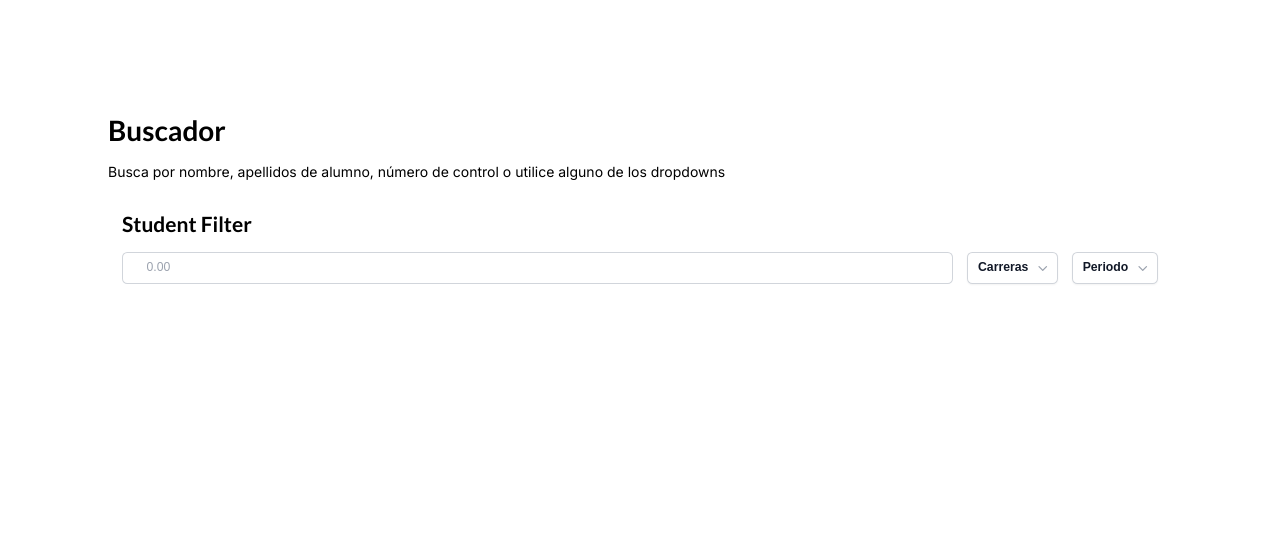
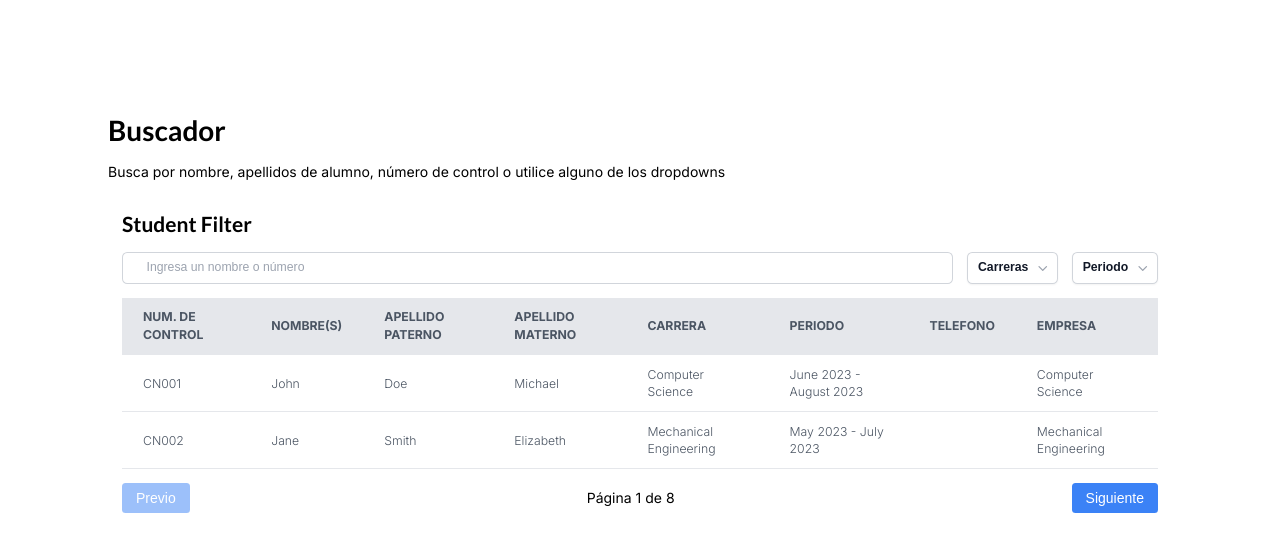
Before and after one commit to luisSilvaEs/system-for-managing-professional-internship-applications, a Next.js app: page /private/queries in a window 1280 px wide. Shown: the top 552 px of the page. Built offline with nearby package versions, Linux system fonts and the light colour scheme.

Commit message:
Create Table component

```diff
--- a/app/components/filter/Filter.tsx
+++ b/app/components/filter/Filter.tsx
@@ -3,167 +3,165 @@
 import { getDropdownItems } from "./utilities";
 import { useState, useEffect } from "react";
 import Select from "../select/Select";
+import Table from "../table/Table";
 
 const studentsMock = [
   {
-    givenName: "John",
-    middleName: "Michael",
-    lastName: "Doe",
-    controlNumber: "CN001",
-    career: "Computer Science",
-    address: "123 Elm St, Springfield",
-    internshipPeriod: "June 2023 - August 2023",
-    internshipCompanyName: "Computer Science",
+    nombre: "John",
+    apellidoMaterno: "Michael",
+    apellidoPaterno: "Doe",
+    numeroControl: "CN001",
+    carreraResidente: "Computer Science",
+    calleResidente: "123 Elm St, Springfield",
+    periodo: "June 2023 - August 2023",
+    nombreEmpresa: "Computer Science",
   },
   {
-    givenName: "Jane",
-    middleName: "Elizabeth",
-    lastName: "Smith",
-    controlNumber: "CN002",
-    career: "Mechanical Engineering",
-    address: "456 Oak St, Metropolis",
-    internshipPeriod: "May 2023 - July 2023",
-    internshipCompanyName: "Mechanical Engineering",
+    nombre: "Jane",
+    apellidoMaterno: "Elizabeth",
+    apellidoPaterno: "Smith",
+    numeroControl: "CN002",
+    carreraResidente: "Mechanical Engineering",
+    calleResidente: "456 Oak St, Metropolis",
+    periodo: "May 2023 - July 2023",
+    nombreEmpresa: "Mechanical Engineering",
   },
   {
-    givenName: "Alex",
-    middleName: "James",
-    lastName: "Brown",
-    controlNumber: "CN003",
-    career: "Electrical Engineering",
-    address: "789 Pine St, Gotham",
-    internshipPeriod: "July 2023 - September 2023",
-    internshipCompanyName: "Electrical Engineering",
+    nombre: "Alex",
+    apellidoMaterno: "James",
+    apellidoPaterno: "Brown",
+    numeroControl: "CN003",
+    carreraResidente: "Electrical Engineering",
+    calleResidente: "789 Pine St, Gotham",
+    periodo: "July 2023 - September 2023",
+    nombreEmpresa: "Electrical Engineering",
   },
   {
-    givenName: "Emily",
-    middleName: "Grace",
-    lastName: "Davis",
-    controlNumber: "CN004",
-    career: "Civil Engineering",
-    address: "321 Maple St, Star City",
-    internshipPeriod: "June 2023 - August 2023",
-    internshipCompanyName: "Civil Engineering",
+    nombre: "Emily",
+    apellidoMaterno: "Grace",
+    apellidoPaterno: "Davis",
+    numeroControl: "CN004",
+    carreraResidente: "Civil Engineering",
+    calleResidente: "321 Maple St, Star City",
+    periodo: "June 2023 - August 2023",
+    nombreEmpresa: "Civil Engineering",
   },
   {
-    givenName: "Chris",
-    middleName: "John",
-    lastName: "Miller",
-    controlNumber: "CN005",
-    career: "Software Engineering",
-    address: "654 Cedar St, Central City",
-    internshipPeriod: "May 2023 - July 2023",
-    internshipCompanyName: "Software Engineering",
+    nombre: "Chris",
+    apellidoMaterno: "John",
+    apellidoPaterno: "Miller",
+    numeroControl: "CN005",
+    carreraResidente: "Software Engineering",
+    calleResidente: "654 Cedar St, Central City",
+    periodo: "May 2023 - July 2023",
+    nombreEmpresa: "Software Engineering",
   },
   {
-    givenName: "Sarah",
-    middleName: "Louise",
-    lastName: "Garcia",
-    controlNumber: "CN006",
-    career: "Industrial Design",
-    address: "987 Birch St, Coast City",
-    internshipPeriod: "July 2023 - September 2023",
-    internshipCompanyName: "Industrial Design",
+    nombre: "Sarah",
+    apellidoMaterno: "Louise",
+    apellidoPaterno: "Garcia",
+    numeroControl: "CN006",
+    carreraResidente: "Industrial Design",
+    calleResidente: "987 Birch St, Coast City",
+    periodo: "July 2023 - September 2023",
+    nombreEmpresa: "Industrial Design",
   },
   {
-    givenName: "David",
-    middleName: "Andrew",
-    lastName: "Martinez",
-    controlNumber: "CN007",
-    career: "Chemical Engineering",
-    address: "246 Willow St, Keystone",
-    internshipPeriod: "June 2023 - August 2023",
-    internshipCompanyName: "Chemical Engineering",
+    nombre: "David",
+    apellidoMaterno: "Andrew",
+    apellidoPaterno: "Martinez",
+    numeroControl: "CN007",
+    carreraResidente: "Chemical Engineering",
+    calleResidente: "246 Willow St, Keystone",
+    periodo: "June 2023 - August 2023",
+    nombreEmpresa: "Chemical Engineering",
   },
   {
-    givenName: "Laura",
-    middleName: "Marie",
-    lastName: "Rodriguez",
-    controlNumber: "CN008",
-    career: "Architecture",
-    address: "135 Redwood St, Fawcett City",
-    internshipPeriod: "May 2023 - July 2023",
-    internshipCompanyName: "Architecture",
+    nombre: "Laura",
+    apellidoMaterno: "Marie",
+    apellidoPaterno: "Rodriguez",
+    numeroControl: "CN008",
+    carreraResidente: "Architecture",
+    calleResidente: "135 Redwood St, Fawcett City",
+    periodo: "May 2023 - July 2023",
+    nombreEmpresa: "Architecture",
   },
   {
-    givenName: "Michael",
-    middleName: "Paul",
-    lastName: "Hernandez",
-    controlNumber: "CN009",
-    career: "Graphic Design",
-    address: "753 Fir St, Midway City",
-    internshipPeriod: "July 2023 - September 2023",
-    internshipCompanyName: "Graphic Design",
+    nombre: "Michael",
+    apellidoMaterno: "Paul",
+    apellidoPaterno: "Hernandez",
+    numeroControl: "CN009",
+    carreraResidente: "Graphic Design",
+    calleResidente: "753 Fir St, Midway City",
+    periodo: "July 2023 - September 2023",
+    nombreEmpresa: "Graphic Design",
   },
   {
-    givenName: "Sophia",
-    middleName: "Ann",
-    lastName: "Wilson",
-    controlNumber: "CN010",
-    career: "Biomedical Engineering",
-    address: "852 Spruce St, Hub City",
-    internshipPeriod: "June 2023 - August 2023",
-    internshipCompanyName: "Biomedical Engineering",
+    nombre: "Sophia",
+    apellidoMaterno: "Ann",
+    apellidoPaterno: "Wilson",
+    numeroControl: "CN010",
+    carreraResidente: "Biomedical Engineering",
+    calleResidente: "852 Spruce St, Hub City",
+    periodo: "June 2023 - August 2023",
+    nombreEmpresa: "Biomedical Engineering",
   },
   {
-    givenName: "Daniel",
-    middleName: "Joseph",
-    lastName: "Lopez",
-    controlNumber: "CN011",
-    career: "Data Science",
-    address: "159 Hickory St, Blüdhaven",
-    internshipPeriod: "May 2023 - July 2023",
-    internshipCompanyName: "Data Science",
+    nombre: "Daniel",
+    apellidoMaterno: "Joseph",
+    apellidoPaterno: "Lopez",
+    numeroControl: "CN011",
+    carreraResidente: "Data Science",
+    calleResidente: "159 Hickory St, Blüdhaven",
+    periodo: "May 2023 - July 2023",
+    nombreEmpresa: "Data Science",
   },
   {
-    givenName: "Olivia",
-    middleName: "Rose",
-    lastName: "Gonzalez",
-    controlNumber: "CN012",
-    career: "Environmental Science",
-    address: "357 Chestnut St, River City",
-    internshipPeriod: "July 2023 - September 2023",
-    internshipCompanyName: "Environmental Science",
+    nombre: "Olivia",
+    apellidoMaterno: "Rose",
+    apellidoPaterno: "Gonzalez",
+    numeroControl: "CN012",
+    carreraResidente: "Environmental Science",
+    calleResidente: "357 Chestnut St, River City",
+    periodo: "July 2023 - September 2023",
+    nombreEmpresa: "Environmental Science",
   },
   {
-    givenName: "James",
-    middleName: "Edward",
-    lastName: "Perez",
-    controlNumber: "CN013",
-    career: "Physics",
-    address: "951 Walnut St, Opal City",
-    internshipPeriod: "June 2023 - August 2023",
-    internshipCompanyName: "Physics",
+    nombre: "James",
+    apellidoMaterno: "Edward",
+    apellidoPaterno: "Perez",
+    numeroControl: "CN013",
+    carreraResidente: "Physics",
+    calleResidente: "951 Walnut St, Opal City",
+    periodo: "June 2023 - August 2023",
+    nombreEmpresa: "Physics",
   },
   {
-    givenName: "Mia",
-    middleName: "Eleanor",
-    lastName: "Kim",
-    controlNumber: "CN014",
-    career: "Mathematics",
-    address: "753 Ash St, Emerald City",
-    internshipPeriod: "May 2023 - July 2023",
-    internshipCompanyName: "Mathematics",
+    nombre: "Mia",
+    apellidoMaterno: "Eleanor",
+    apellidoPaterno: "Kim",
+    numeroControl: "CN014",
+    carreraResidente: "Mathematics",
+    calleResidente: "753 Ash St, Emerald City",
+    periodo: "May 2023 - July 2023",
+    nombreEmpresa: "Mathematics",
   },
   {
-    givenName: "Ethan",
-    middleName: "David",
-    lastName: "Nguyen",
-    controlNumber: "CN015",
-    career: "Information Technology",
-    address: "159 Poplar St, Ivy Town",
-    internshipPeriod: "July 2023 - September 2023",
-    internshipCompanyName: "Information Technology",
+    nombre: "Ethan",
+    apellidoMaterno: "David",
+    apellidoPaterno: "Nguyen",
+    numeroControl: "CN015",
+    carreraResidente: "Information Technology",
+    calleResidente: "159 Poplar St, Ivy Town",
+    periodo: "July 2023 - September 2023",
+    nombreEmpresa: "Information Technology",
   },
 ];
 
 const Filter = () => {
-  const careersList = getDropdownItems("career", studentsMock);
+  const careersList = getDropdownItems("carreraResidente", studentsMock);
   console.log("career", careersList);
-  const internshipPeriodList = getDropdownItems(
-    "internshipPeriod",
-    studentsMock
-  );
+  const internshipPeriodList = getDropdownItems("periodo", studentsMock);
 
   const [selectedCareer, setSelectedCareer] = useState(""); // State to store the selected value in the parent
   const [selectedValuePeriod, setSelectedPeriod] = useState("");
@@ -186,7 +184,7 @@ const Filter = () => {
           id="price"
           name="price"
           type="text"
-          placeholder="0.00"
+          placeholder="Ingresa un nombre o número"
           className="block w-full rounded-md border-0 py-1.5 pl-7 pr-20 text-gray-900 ring-1 ring-inset ring-gray-300 placeholder:text-gray-400 focus:ring-2 focus:ring-inset focus:ring-indigo-600 sm:text-sm sm:leading-6"
         />
         <Select
@@ -200,6 +198,7 @@ const Filter = () => {
           placeholder="Periodo"
         />
       </div>
+      <Table list={studentsMock} rowsPerPage={2} />
     </div>
   );
 };
--- /dev/null
+++ b/app/components/table/Table.tsx
@@ -0,0 +1,114 @@
+import { useState } from "react";
+
+type StudentDynamoDB = {
+  id: number;
+  numeroControl: string;
+  apellidoMaterno: string;
+  apellidoPaterno: string;
+  nombre: string;
+  carreraResidente: string;
+  periodo: string;
+  telefono: string;
+  lugar: string;
+  fecha: string;
+  email: string;
+  jefeDivision: string;
+  opcionElegida: string;
+  numeroResidentes: string;
+  calleResidente: string;
+  coloniaResidente: string;
+  cpResidente: number;
+  ciudad: string;
+  nombreEmpresa: string;
+  giroRamoSector: string;
+  otroRamoSector: string;
+  calleEmpresa: string;
+  coloniaEmpresa: string;
+  cpEmpresa: number;
+  ciudadEmpresa: string;
+  telefonoEmpresa: string;
+  nombreTitularEmpresa: string;
+  puestoTitularEmpresa: string;
+  nombrePersonaCartaPresentacion: string;
+  puestoPersonaCartaPresentacion: string;
+};
+
+interface TableProps {
+  list: StudentDynamoDB[];
+  rowsPerPage?: number;
+}
+
+const Table = ({ list, rowsPerPage = 2 }: TableProps) => {
+  const [currentPage, setCurrentPage] = useState(1);
+  const totalPages = Math.ceil(list.length / rowsPerPage);
+
+  const indexOfLastRow = currentPage * rowsPerPage;
+  const indexOfFirstRow = indexOfLastRow - rowsPerPage;
+  const currentData = list.slice(indexOfFirstRow, indexOfLastRow);
+
+  // Change page
+  const paginate = (pageNumber: number) => setCurrentPage(pageNumber);
+
+  return (
+    <div className="container mx-auto">
+      <table className="min-w-full bg-white">
+        <thead>
+          <tr className="w-full bg-gray-200 text-gray-600 uppercase text-sm leading-normal">
+            <th className="py-3 px-6 text-left">Num. de Control</th>
+            <th className="py-3 px-6 text-left">Nombre(s)</th>
+            <th className="py-3 px-6 text-left">Apellido Paterno</th>
+            <th className="py-3 px-6 text-left">Apellido Materno</th>
+            <th className="py-3 px-6 text-left">Carrera</th>
+            <th className="py-3 px-6 text-left">Periodo</th>
+            <th className="py-3 px-6 text-left">Telefono</th>
+            <th className="py-3 px-6 text-left">Empresa</th>
+          </tr>
+        </thead>
+        <tbody className="text-gray-600 text-sm font-light">
+          {currentData.map((item: StudentDynamoDB) => (
+            <tr
+              key={item.id}
+              className="border-b border-gray-200 hover:bg-gray-100"
+            >
+              <td className="py-3 px-6 text-left whitespace-nowrap">
+                {item.numeroControl}
+              </td>
+              <td className="py-3 px-6 text-left">{item.nombre}</td>
+              <td className="py-3 px-6 text-left">{item.apellidoPaterno}</td>
+              <td className="py-3 px-6 text-left">{item.apellidoMaterno}</td>
+              <td className="py-3 px-6 text-left">{item.carreraResidente}</td>
+              <td className="py-3 px-6 text-left">{item.periodo}</td>
+              <td className="py-3 px-6 text-left">{item.telefono}</td>
+              <td className="py-3 px-6 text-left">{item.nombreEmpresa}</td>
+            </tr>
+          ))}
+        </tbody>
+      </table>
+      <div className="flex justify-between items-center my-4">
+        <button
+          className={`px-4 py-2 text-white bg-blue-500 rounded hover:bg-blue-700 ${
+            currentPage === 1 && "opacity-50 cursor-not-allowed"
+          }`}
+          onClick={() => paginate(currentPage - 1)}
+          disabled={currentPage === 1}
+        >
+          Previo
+        </button>
+        <div>
+          Página {currentPage} de {totalPages}
+        </div>
+        <button
+          className={`px-4 py-2 text-white bg-blue-500 rounded hover:bg-blue-700 ${
+            currentPage === totalPages && "opacity-50 cursor-not-allowed"
+          }`}
+          onClick={() => paginate(currentPage + 1)}
+          disabled={currentPage === totalPages}
+        >
+          Siguiente
+        </button>
+      </div>
+    </div>
+  );
+};
+
+export default Table;
```
